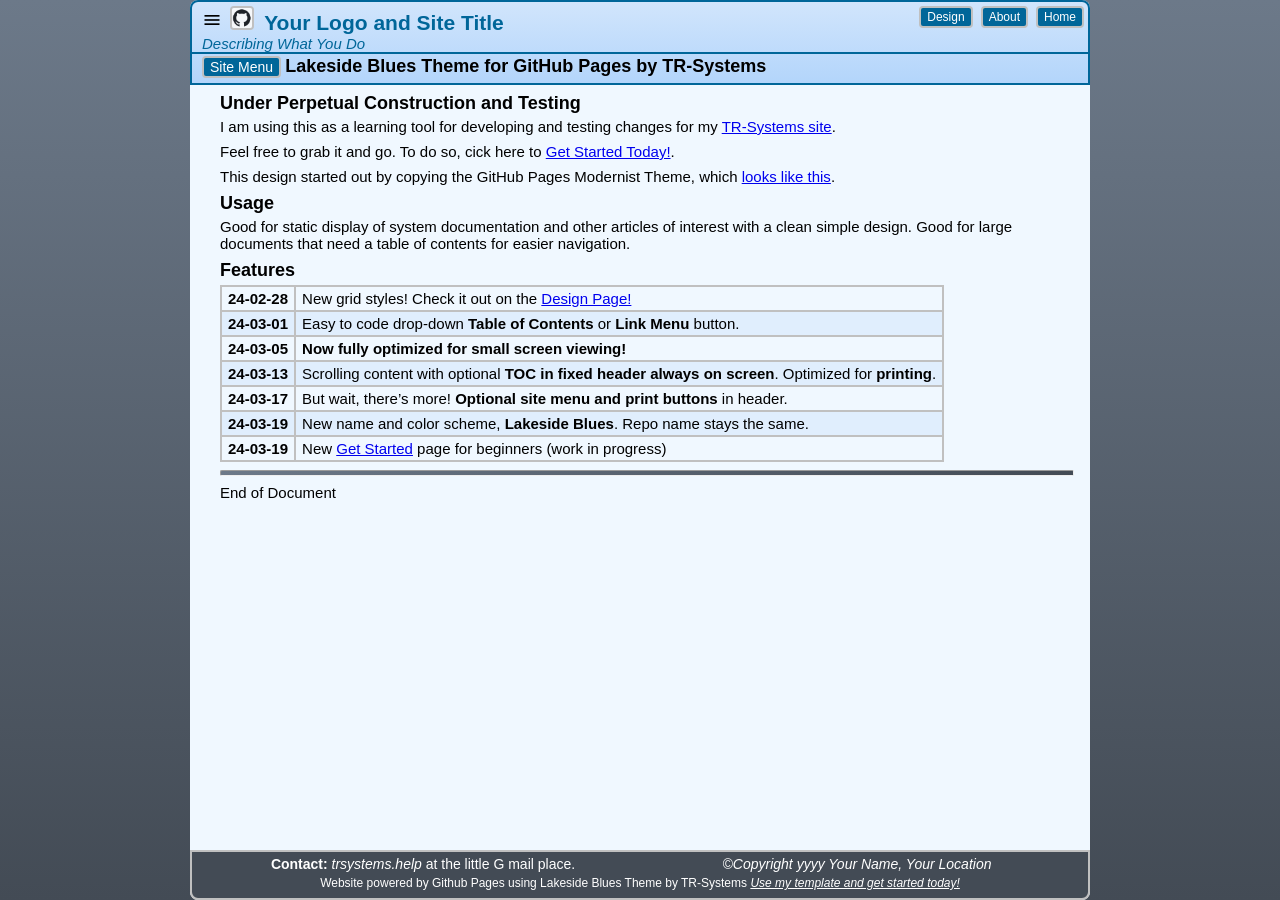
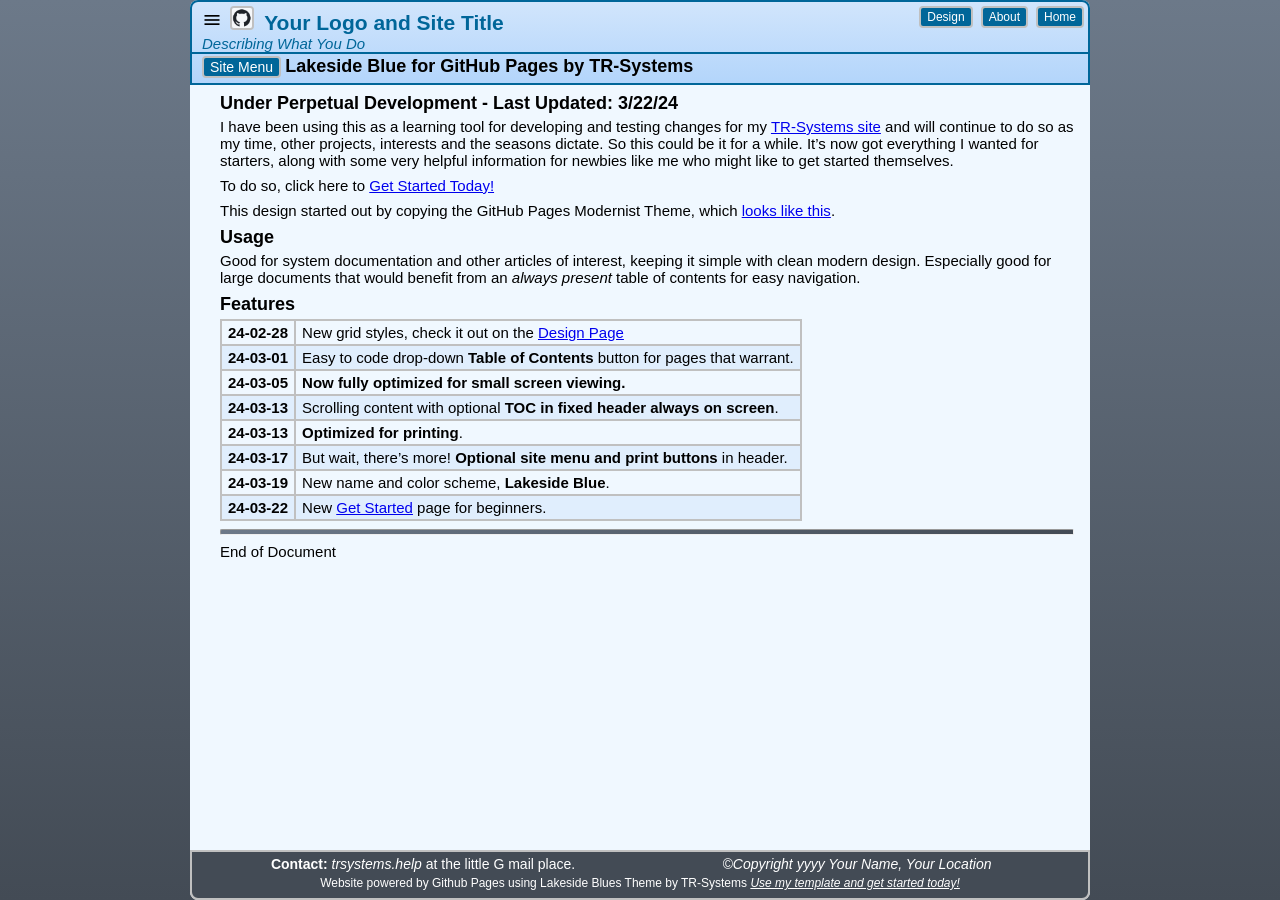
Before and after one commit to TR-Systems/modernist, a Jekyll site: the page built from index.md, in a window 1280 px wide. Built offline with Jekyll 4.4.1, drawn with Linux system fonts in a browser that asks for light colours; our own code applies the rules of GitHub Pages for plain Markdown files.

Commit message:
Update index.md

```diff
--- a/index.md
+++ b/index.md
@@ -1,27 +1,28 @@
 ---
-title: Lakeside Blues Theme for GitHub Pages by TR-Systems
+title: Lakeside Blue for GitHub Pages by TR-Systems
 toc: toc-homepage.html
 ---
 
-### Under Perpetual Construction and Testing
-I am using this as a learning tool for developing and testing changes for my [TR-Systems site](https://tr-systems.github.io/web/){:target="_blank"}.
+### Under Perpetual Development - Last Updated: 3/22/24
+I have been using this as a learning tool for developing and testing changes for my [TR-Systems site](https://tr-systems.github.io/web/){:target="_blank"} and will continue to do so as my time, other projects, interests and the seasons dictate. So this could be it for a while. It's now got everything I wanted for starters, along with some very helpful information for newbies like me who might like to get started themselves.
 
-Feel free to grab it and go. To do so, cick here to [Get Started Today!](getstarted.md).
+To do so, click here to [Get Started Today!](getstarted.md)
 
 This design started out by copying the GitHub Pages Modernist Theme, which [looks like this](https://pages-themes.github.io/modernist/){:target="_blank"}.
 
 ### Usage
-Good for static display of system documentation and other articles of interest with a clean simple design. Good for large documents that need a table of contents for easier navigation.
+Good for system documentation and other articles of interest, keeping it simple with clean modern design. Especially good for large documents that would benefit from an *always present* table of contents for easy navigation.
 
 ### Features
 
-| **24-02-28** | New grid styles! Check it out on the [Design Page!](design.md)
-| **24-03-01** | Easy to code drop-down **Table of Contents** or **Link Menu** button.
-| **24-03-05** | **Now fully optimized for small screen viewing!**
-| **24-03-13** | Scrolling content with optional **TOC in fixed header always on screen**. Optimized for **printing**.
+| **24-02-28** | New grid styles, check it out on the [Design Page](design.md)
+| **24-03-01** | Easy to code drop-down **Table of Contents** button for pages that warrant.
+| **24-03-05** | **Now fully optimized for small screen viewing.**
+| **24-03-13** | Scrolling content with optional **TOC in fixed header always on screen**.
+| **24-03-13** | **Optimized for printing**.
 | **24-03-17** | But wait, there's more! **Optional site menu and print buttons** in header.
-| **24-03-19** | New name and color scheme, **Lakeside Blues**. Repo name stays the same.
-| **24-03-19** | New [Get Started](getstarted.md) page for beginners (work in progress)
+| **24-03-19** | New name and color scheme, **Lakeside Blue**.
+| **24-03-22** | New [Get Started](getstarted.md) page for beginners.
 
 ---
 
```
